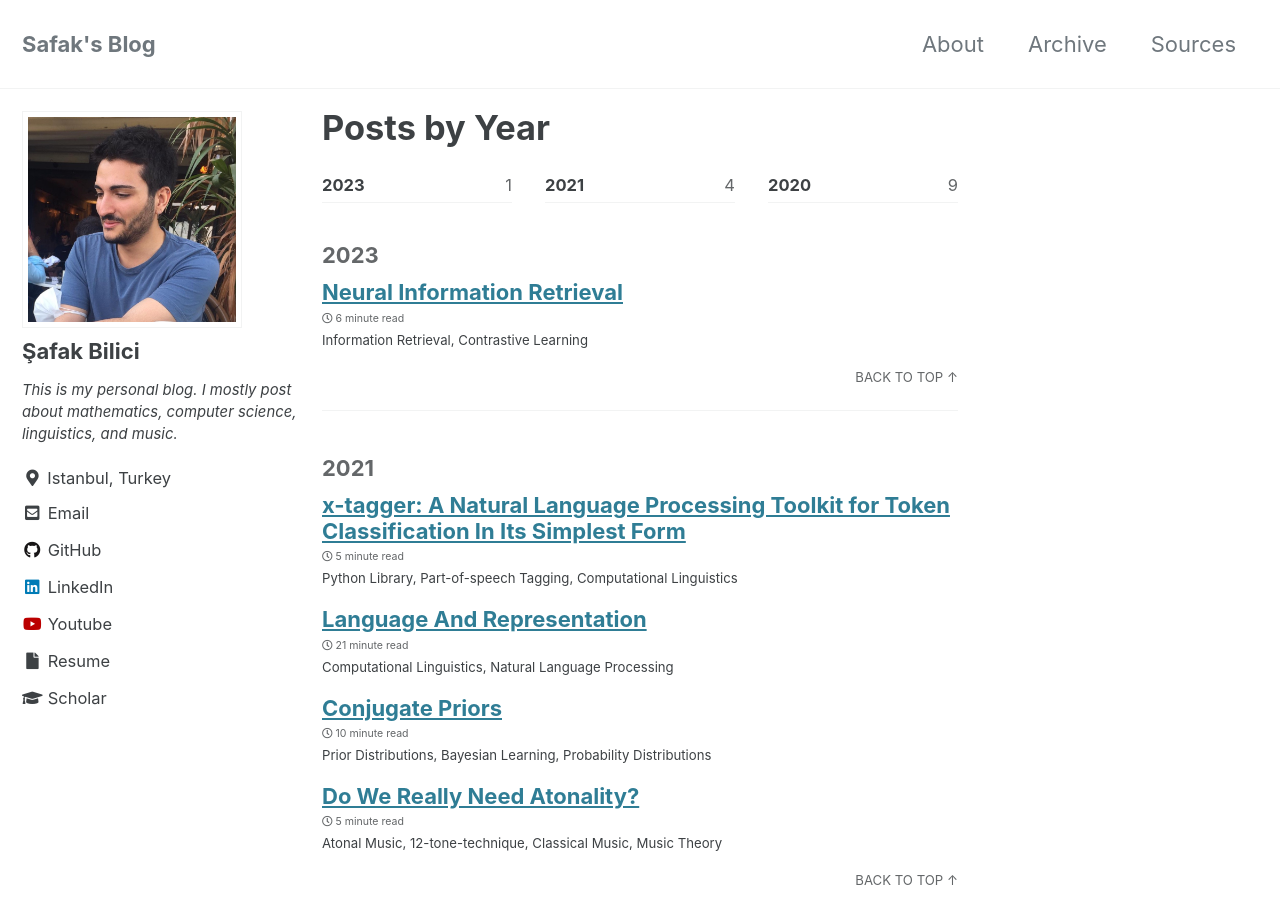
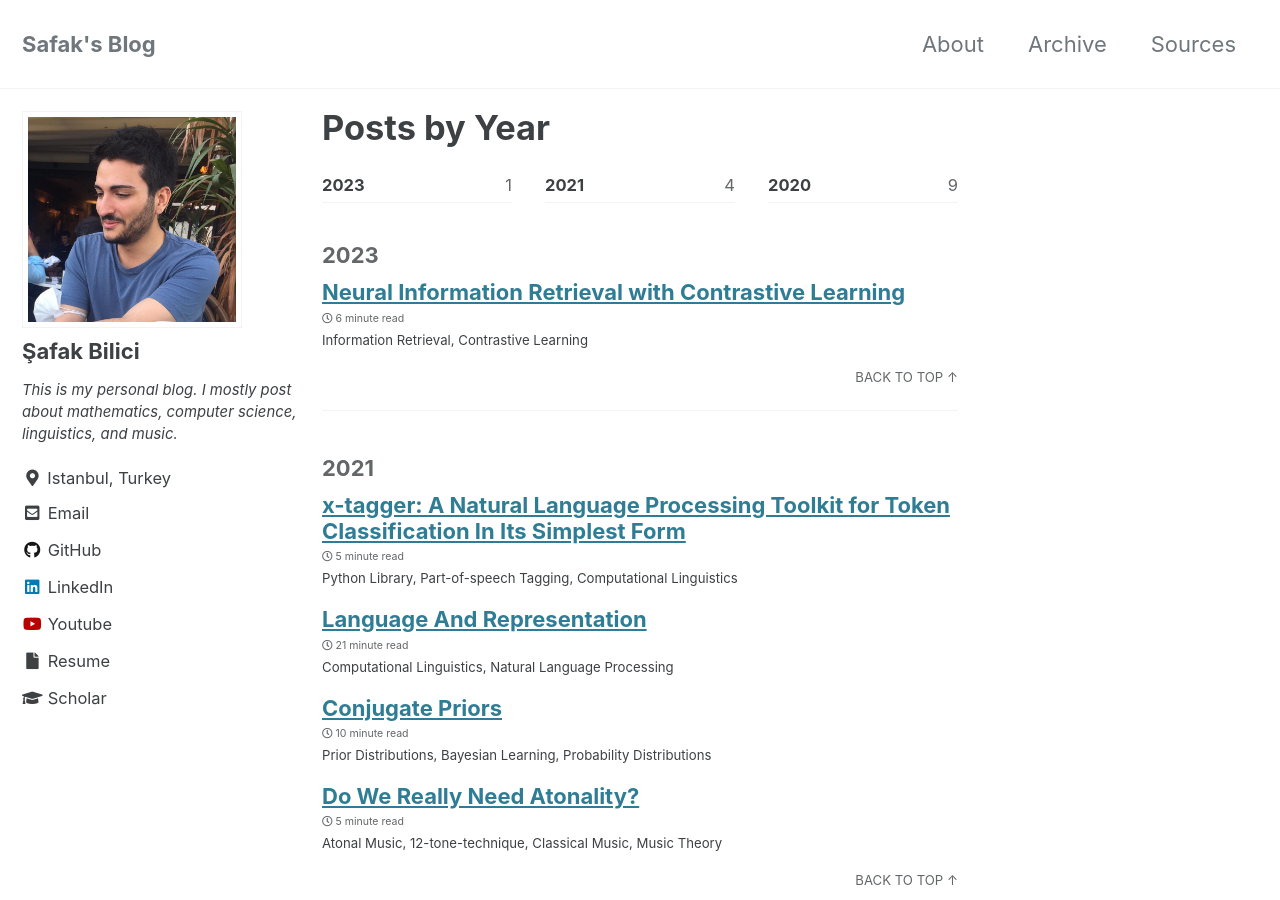
Before and after one commit to safakkbilici/safakkbilici.github.io, a Jekyll site: the page built from _pages/year-archive.md, in a window 1280 px wide and 900 px high. Built offline with Jekyll 4.4.1, drawn with Linux system fonts in a browser that asks for light colours; cached includes are drawn as plain includes.

Commit message:
ce image

```diff
--- a/_posts/2023-03-26-neural-information-retrieval.md
+++ b/_posts/2023-03-26-neural-information-retrieval.md
@@ -1,5 +1,5 @@
 ---
-title: "Neural Information Retrieval"
+title: "Neural Information Retrieval with Contrastive Learning"
 date: "2023-03-26"
 tages: [Information Retrieval, Contrastive Learning]
 header:
@@ -107,7 +107,7 @@ Another approach is called pairwise softmax cross entropy loss, which is defined
 $$ \ell = -\log \frac{\exp(s_{q_i, p_i^+})}{\exp(s_{q_i, p_i^+}) + \sum_{j=1}^{B} \exp(s_{q_i, p_{i_j}^+})} $$
 
 {:style="text-align:center;"}
-![test image size](/images/neuralir/ce.png){:height="30%" width="30%"}
+![test image size](/images/neuralir/ce.png){:height="10%" width="10%"}
 
 {: .text-justify}
 In SBERT library, Cross-Encoders are trained by point-wise loss, which is implemented using binary cross entropy loss with logits:
```
